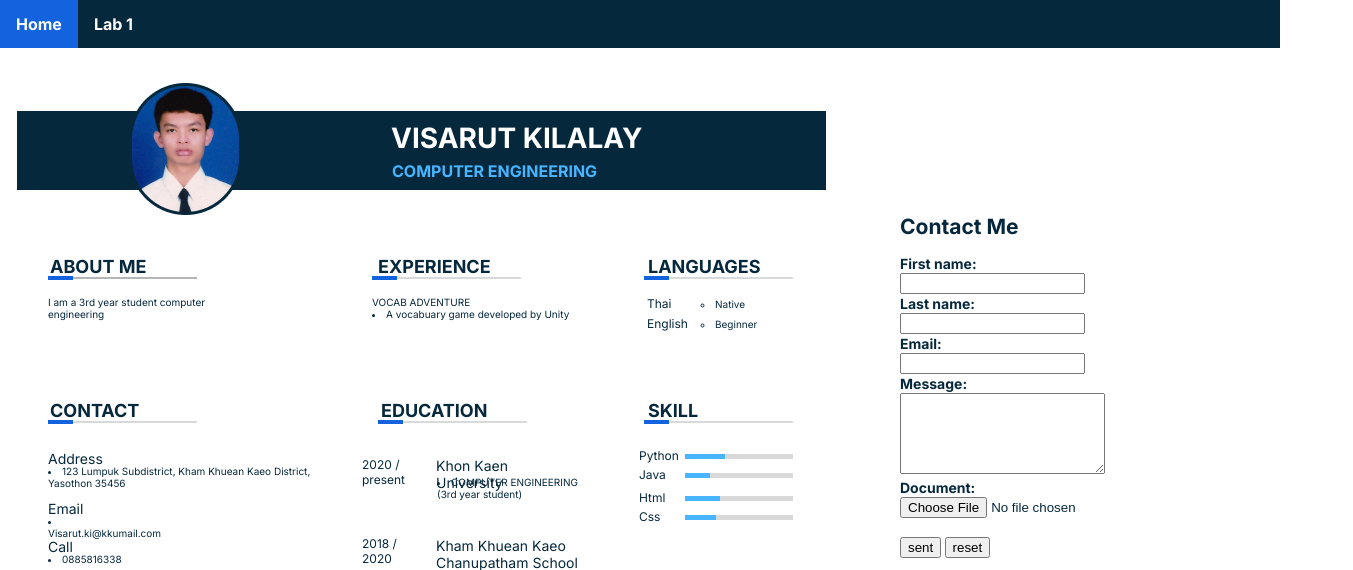
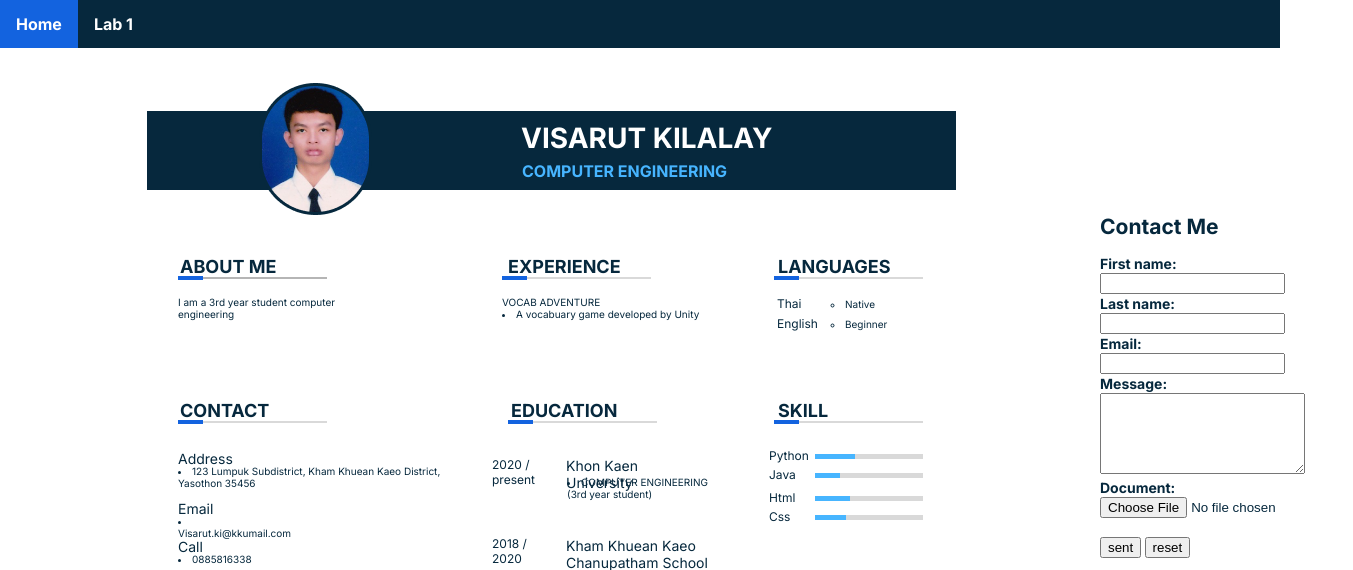
Before and after one commit to visarutford/visarutford.github.io, a plain HTML site: page profile/pro4.html in a window 1280 px wide. Shown: the top 570 px of the page, 1353 px wide, since content can reach past the window. Drawn offline with Linux system fonts and the light colour scheme; files that its build step writes are made by us from their sources; files whose address does not match are found by name.

Commit message:
add profile

```diff
--- a/style/lab3-pro4-style.css
+++ b/profile/style/lab3-pro4-style.css
@@ -57,7 +57,7 @@ td {
 }
 .formDiv {
     position: absolute;
-    left: 900px;
+    left: 1100px;
     top: 200px;
 
     font-weight: 700;
@@ -72,6 +72,8 @@ td {
     position: relative;
     width: 842px;
     height: 595px;
+    left: 130px;
+
     background-color: #FFFFFF;
 }
 .rectOne {
```
Also changed, not shown: profile/images/facebookImg.png (renamed from images/facebookImg.png), profile/images/instagramImg.png (renamed from images/instagramImg.png), profile/images/lineImg.png (renamed from images/lineImg.png), profile/images/picFord.png (renamed from images/picFord.png).
